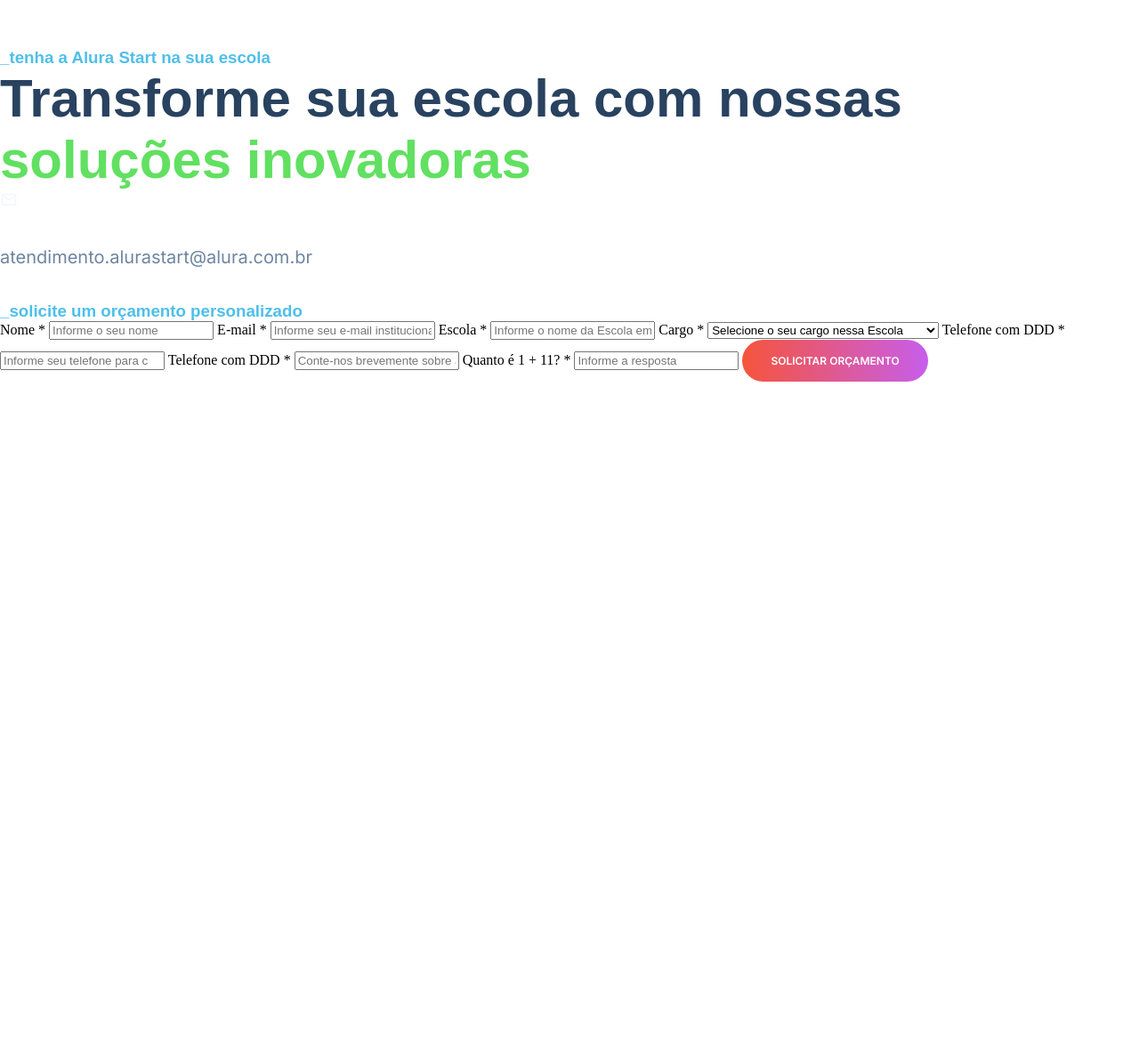
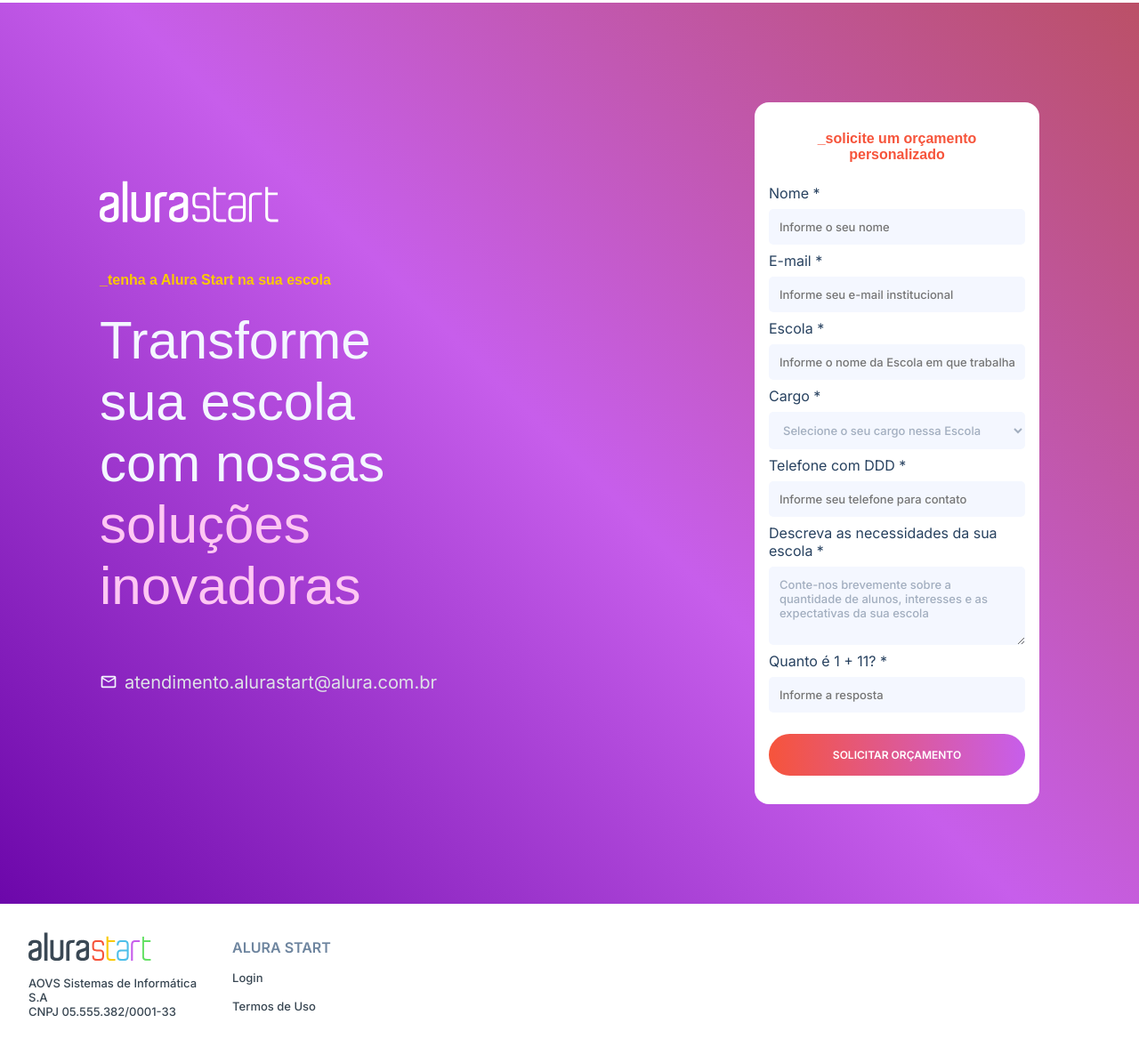
Before and after one commit to lalaiskarla/PROJETO-13---ALURA-START, a plain HTML site: page index.html in a window 1280 px wide. Shown: the part 5349-6526 px from the top of the page at 89% size. Before the commit the page ends 5778 px from the top, so only its background shows below. Drawn offline with Linux system fonts and the light colour scheme; a web font is replaced by a local one.

Commit message:
projeto finalizado e responsivo

```diff
--- /dev/null
+++ b/assets/styles/footer.css
@@ -0,0 +1,37 @@
+.footer{
+    display: flex;
+    align-items: center;
+    padding: 2rem;
+    gap: 2.5rem;
+    flex-wrap:  wrap;
+
+}
+
+.footer__container{
+    display: flex;
+    flex-direction: column;
+    gap: 1rem;
+    align-items: flex-start;
+
+}
+
+.footer__container > a, .footer__container {
+    text-decoration: none;
+    font-family: var(--fonte-texto);
+    color: var(--cinza-escuro);
+    font-weight: 500;
+    font-size: 13px;
+}
+.footer__container > span{
+    text-transform: uppercase;
+    color: var(--cinza);
+    font-weight: 600;
+    font-size: 16px;
+}
+
+
+.footer__container > a:hover{
+    color: var(--cinza);
+    transition: 0.5 ease-in;
+
+}
--- /dev/null
+++ b/assets/styles/form.css
@@ -0,0 +1,162 @@
+.form{
+    background: linear-gradient(45deg, #6C07AA, var(--roxo), #BB5067);
+    padding: 7rem;
+    display: flex;
+    align-items: center;
+    justify-content: space-between;
+    gap: 1rem;
+}
+
+.form-container{
+    max-width: 30vw;
+    display: flex;
+    flex-direction: column;
+    gap: 1.5rem;
+    align-items: start;
+    order:1;
+
+}
+
+.form-container > img{
+    margin-bottom: 2rem;
+}
+.form-contato{
+    display: flex;
+    align-items: center;
+    gap: 0.5rem;
+    order: 2;
+
+}
+
+.form-container > h3{
+    color: var(--amarelo);
+    font-size: 1rem;
+}
+
+.form-container > h2{
+    color: var(--azul-baby);
+    font-weight: 500;
+}
+
+.destaque-3{
+    color: var(--rosa-baby);
+    font-weight: 500;
+}
+
+.form-contato >  p{
+    color: #DFE3E7;
+}
+
+.card-form{
+    background-color: #FFFFFF;
+    border-radius: 16px;
+    display: flex;
+    flex-direction: column;
+    padding: 1rem;
+    width: 25vw;
+    gap: 0.5rem;
+    order: 3;
+
+}
+
+.card-form > h3{
+    color: var(--vermelho);
+    font-weight: 700;
+    font-size: 1rem;
+    text-align: center;
+
+}
+
+.card-form > label{
+    font-family: var(--fonte-texto);
+    color: var(--azul-escuro);
+}
+
+.card-form > input, .card-form > select, .card-form> textarea{
+    font-family: var(--fonte-texto);
+    color: rgba(40, 66, 96, 0.4);
+    font-size: 13px;
+    font-weight: 500;
+    border: none;
+    background-color: var(--azul-baby);
+    padding: 12px;
+    border-radius: 5px;
+
+}
+
+.card-form > input:active, .card-form > select:active, .card-form> textarea:active{
+    border: 2px solid black;
+
+}
+
+.card-form > h3, .card-form > button {
+    margin: 1rem 0;
+}
+
+.div-m{
+    display: none;
+}
+
+.div-l{
+    display: flex;
+}
+
+
+
+@media screen and (max-width:1200px) {
+    .form{
+    padding: 3.5rem;
+    flex-flow: column wrap;
+
+}
+
+
+
+.form-container > h2{
+    font-size: 2rem;
+    text-align: center;
+}
+
+
+
+.form-container {
+    max-width: 50vw;
+    align-items: center;
+}
+
+
+
+.form-container{
+    order: 1;
+}
+.form-contato{
+    order: 3;
+}
+.card-form{
+    order: 2;
+}
+
+.card-form{
+    width: 45vw;
+
+
+}
+
+.div-m{
+    display: flex;
+}
+
+.div-l{
+    display: none;
+}
+
+}
+
+
+@media screen and (max-width:920px) {
+
+.form-container > h2{
+    font-size: 1.5rem;
+    text-align: center;
+}
+}
--- a/assets/styles/header.css
+++ b/assets/styles/header.css
@@ -35,6 +35,13 @@
     font-size: 14px;
 }
 
+.nav-list-item > a:hover{
+    color: var(--cinza-escuro);
+    transition: 0.5 ease-in;
+
+
+}
+
 .botao{
     font-family: var(--fonte-texto);
     font-weight: 600;
@@ -50,12 +57,26 @@
     color: #FFFF;
 }
 
+.botao-principal:hover{
+    transform: scale(1.1);
+    background-image: linear-gradient(to left,var(--roxo), var(--roxo-escuro));
+    transition: 0.5 ease;
+}
+
+
 
 .botao-secundario{
     border: 1px solid var(--roxo);
     background-color: transparent;
     color: var(--roxo);
     margin-left: 1rem;
+}
+
+.botao-secundario:hover{
+    transform: scale(1.1);
+    border: 1px solid var(--roxo-escuro);
+    transition: 0.5 ease;
+    color: var(--roxo-escuro);
 }
 
 @media screen and (max-width:1200px){
--- a/assets/styles/styles.css
+++ b/assets/styles/styles.css
@@ -9,6 +9,7 @@
     --azul-baby: #F4F7FF;
     --azul: #4EBFE9;
     --roxo: #C75EEB;
+    --roxo-escuro: #6C07AA;
     --vermelho: #F6543B;
     --verde: #61E061;
     --amarelo: #FAC900;
@@ -23,3 +24,6 @@
 
 
 }
+button{
+    cursor: pointer;
+}
--- a/index.html
+++ b/index.html
@@ -11,6 +11,8 @@
     <link rel="stylesheet" href="./assets/styles/sobre.css">
     <link rel="stylesheet" href="./assets/styles/metodologia.css">
     <link rel="stylesheet" href="./assets/styles/projetos.css">
+    <link rel="stylesheet" href="./assets/styles/form.css">
+    <link rel="stylesheet" href="./assets/styles/footer.css">
 
 
 
@@ -162,13 +164,17 @@
         <div class="form-container">
             <img src="assets/Logo e Favicon/logo-branco.svg" alt="">
             <h3 class="subtitulo">_tenha a Alura Start na sua escola</h3>
-            <h2 class="titulo">Transforme sua escola com nossas <span class="destaque-2">soluções inovadoras</span></h2>
-            <div>
+            <h2 class="titulo">Transforme sua escola com nossas <span class="destaque-3">soluções inovadoras</span></h2>
+            <div class="form-contato div-l">
                 <img src="assets/Ícones/SVG/email.svg" alt="">
                 <p class="texto">atendimento.alurastart@alura.com.br</p>
             </div>
         </div>
-        <form action="destino.php" method="phost">
+        <div class="form-contato div-m">
+                <img src="assets/Ícones/SVG/email.svg" alt="">
+                <p class="texto">atendimento.alurastart@alura.com.br</p>
+        </div>
+        <form action="destino.php" method="phost" class="card-form">
             <h3 class="subtitulo">_solicite um orçamento personalizado</h3>
             <label for="nome">Nome *</label>
             <input type="text" id="nome" name="nome" required placeholder="Informe o seu nome">
@@ -185,14 +191,30 @@
             </select>
             <label for="telefone">Telefone com DDD *</label>
             <input type="number" id="telefone" name="telefone" required placeholder="Informe seu telefone para contato">
-            <label for="telefone">Telefone com DDD *</label>
-            <input type="text" id="descreva" name="descreva" required placeholder="Conte-nos brevemente sobre a quantidade de alunos, interesses e as expectativas da sua escola"  >
+            <label for="telefone">Descreva as necessidades da sua escola *</label>
+            <textarea rows="4"  id="descreva" required>Conte-nos brevemente sobre a quantidade de alunos, interesses e as expectativas da sua escola</textarea>
             <label for="resposta">Quanto é 1 + 11? *</label>
             <input type="number" id="resposta" name="resposta" required placeholder="Informe a resposta"  >
             <button class="botao-principal botao">SOLICITAR ORÇAMENTO</button>
         </form>
 
+
     </section>
+    <footer class="footer">
+        <div class="footer__container">
+            <img src="assets/Logo e Favicon/Logo_Large.svg" alt="">
+            <div class="footer__list">
+                <p>AOVS Sistemas de Informática</p>
+                <p>S.A</p>
+                <p>CNPJ 05.555.382/0001-33</p>
+            </div>
+        </div>
+        <div class="footer__container">
+            <span>Alura Start</span>
+            <a href="#">Login</a>
+            <a href="#">Termos de Uso</a>
+        </div>
+    </footer>
 
 </body>
 </html>
```
